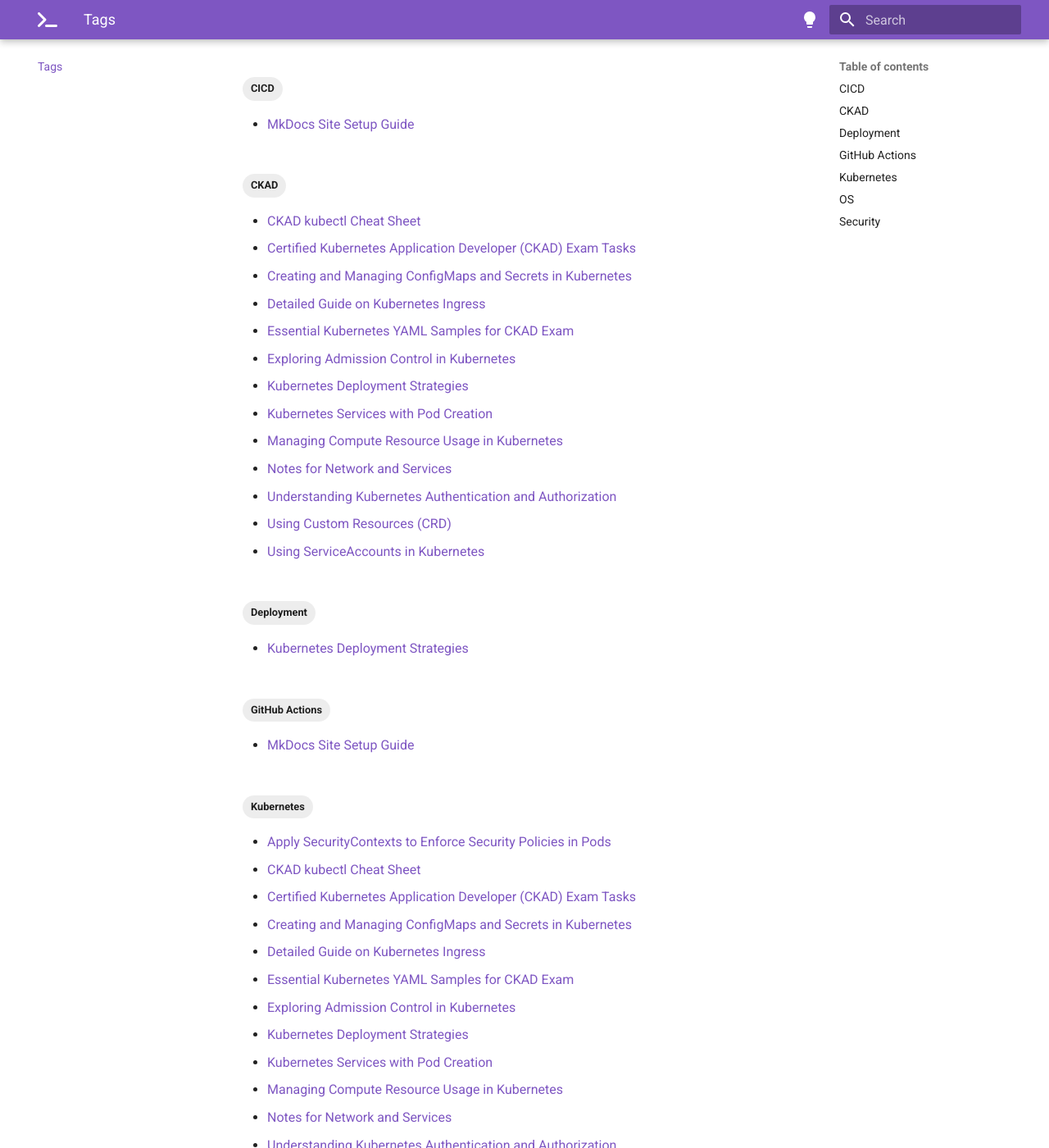
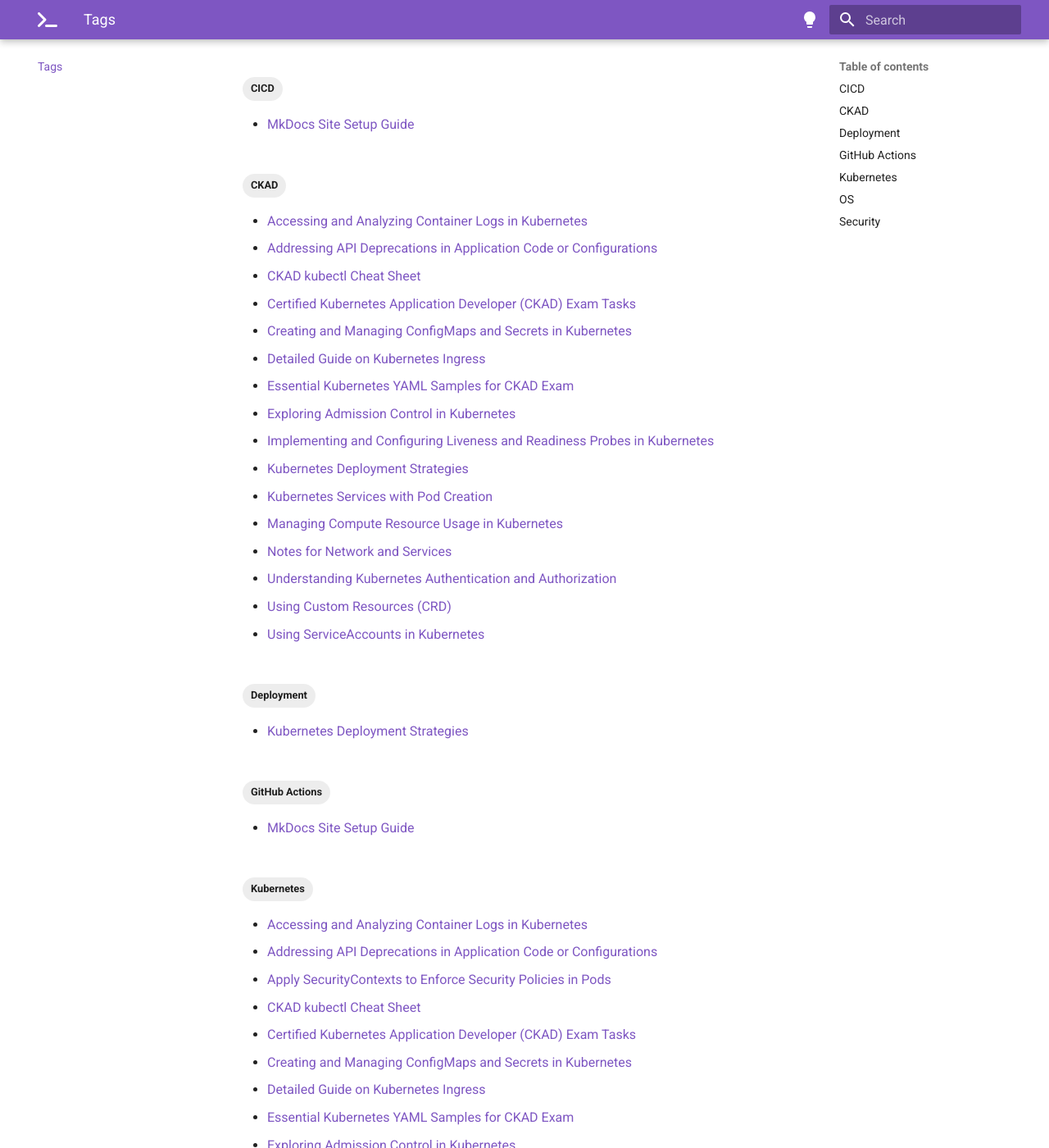
Before and after one commit to imyashkale/portfolio, an MkDocs documentation site: the page built from docs/tags.md, in a window 1280 px wide and 1400 px high, scrolled down 207 px. Shown: the whole window at 82% size. Built offline with MkDocs 1.6.1 and Material for MkDocs 9.7.7, drawn with Linux system fonts in a browser that asks for light colours; part of the change alters nothing that is shown; some of the changed text lies outside the part shown.

Commit message:
CKAD Content Updated

````diff
--- /dev/null
+++ b/docs/blog/posts/ckad/api-deprecations.md
@@ -0,0 +1,44 @@
+---
+
+title: Addressing API Deprecations in Application Code or Configurations
+icon: material/newspaper-variant-outline
+date: 2023-12-07 13:34:01
+categories:
+  - Kubernetes
+  - CKAD
+tags:
+  - CKAD
+  - Kubernetes
+---
+
+#### Overview
+
+API deprecation in Kubernetes is a critical process where changes to an API are announced well in advance, providing users ample time to update their code and tools. This is particularly important because Kubernetes removes support for deprecated APIs in General Availability (GA) only after 12 months or 3 Kubernetes releases, whichever is longer.
+
+!!! info "Documentation"
+    - [Kubernetes Deprecation Policy](https://kubernetes.io/docs/reference/using-api/deprecation-policy/){:target="_blank"}.
+    - [Deprecated API Migration Guide](https://kubernetes.io/docs/reference/using-api/deprecation-guide/){:target="_blank"}.
+
+#### Addressing API Deprecations
+
+1 **Stay Informed**
+
+- Regularly review the Kubernetes changelog and deprecation notices to stay ahead of upcoming changes.
+
+2 **Update Code and Configurations**
+
+- Modify application code and configurations to adopt the updated API versions. This is crucial for maintaining compatibility and functionality.
+
+3 **Test Changes**
+
+- After updating to newer APIs, thoroughly test your application to ensure there are no regressions or compatibility issues.
+
+4 **Monitor for Future Deprecations**
+
+- Continuously monitor Kubernetes releases for new deprecations to ensure your application remains compatible with future Kubernetes versions.
+
+#### Conclusion
+
+Proactively managing API deprecations in Kubernetes is essential for maintaining a stable and efficient application environment. By staying informed and making timely updates, developers can ensure seamless functionality and avoid potential disruptions caused by outdated APIs.
+
+---
--- a/docs/blog/posts/ckad/ckad-tasks.md
+++ b/docs/blog/posts/ckad/ckad-tasks.md
@@ -33,11 +33,11 @@ tags:
 
 ### Tasks
 
-- Address API deprecations in application code or configurations.
-- Implement and configure liveness and readiness probes.
+- [Address API deprecations in application code or configurations.](api-deprecations.md)
+- [Implement and configure liveness and readiness probes.](liveness-readiness.md)
 - Monitor applications using Kubernetes CLI tools like `kubectl top`.
-- Access and analyze container logs.
-- Debug common issues in a Kubernetes application.
+- [Access and analyze container logs.](container-logs.md)
+- Debug common issues in a Kubernetes application.]
 
 ## Application Environment, Configuration, and Security (25%)
 
--- /dev/null
+++ b/docs/blog/posts/ckad/container-logs.md
@@ -0,0 +1,67 @@
+---
+
+title: Accessing and Analyzing Container Logs in Kubernetes
+icon: material/newspaper-variant-outline
+date: 2023-12-07 10:00:01
+categories:
+  - Kubernetes
+  - CKAD
+tags:
+  - CKAD
+  - Kubernetes
+---
+
+#### Overview
+
+Accessing and analyzing container logs is a fundamental aspect of Kubernetes application observability and maintenance. Kubernetes provides various tools and commands, like `kubectl logs`, to retrieve and manage logs effectively.
+
+!!! info "Documentation"
+    [Accessing Container Logs](https://kubernetes.io/docs/concepts/cluster-administration/logging/){:target="_blank"}.
+
+#### Accessing Container Logs
+
+Kubernetes maintains logs for every container in its Pods. These logs are crucial for understanding the behavior of applications and troubleshooting issues.
+
+1 **Using `kubectl logs`**
+
+- Retrieve logs from a specific container in a Pod:
+
+```bash
+kubectl logs [POD_NAME] -n [NAMESPACE]
+```
+
+- For Pods with multiple containers, specify the container:
+
+```bash
+kubectl logs [POD_NAME] -n [NAMESPACE] -c [CONTAINER_NAME]
+```
+
+2 **Streaming Logs**
+
+- To continuously stream logs:
+
+```bash
+kubectl logs -f [POD_NAME] -n [NAMESPACE]
+```
+
+#### Analyzing Logs
+
+- **Pattern Recognition**: Look for error messages, exceptions, or specific log patterns that indicate problems.
+- **Timestamps**: Use timestamps in logs to correlate events and understand the sequence of operations.
+- **Log Aggregation Tools**: For a more comprehensive analysis, use log aggregation tools like ELK Stack (Elasticsearch, Logstash, Kibana) or similar.
+
+#### Example: Retrieving Logs from a Pod
+
+```bash
+# Retrieve logs from a specific pod in the 'default' namespace
+kubectl logs my-app-pod -n default
+
+# Stream logs from a container named 'web-container' in the 'my-app-pod'
+kubectl logs -f my-app-pod -n default -c web-container
+```
+
+#### Conclusion
+
+Effectively accessing and analyzing container logs in Kubernetes is vital for monitoring application health and diagnosing issues. Utilizing `kubectl logs` and other logging tools helps maintain the operational integrity of applications running in Kubernetes clusters.
+
+---
--- /dev/null
+++ b/docs/blog/posts/ckad/liveness-readiness.md
@@ -0,0 +1,117 @@
+---
+
+title: Implementing and Configuring Liveness and Readiness Probes in Kubernetes
+icon: material/newspaper-variant-outline
+date: 2023-12-07 13:34:01
+categories:
+  - Kubernetes
+  - CKAD
+tags:
+  - CKAD
+  - Kubernetes
+---
+
+#### Overview
+
+Liveness and readiness probes are essential for maintaining the health and efficiency of applications in Kubernetes. They can be implemented using HTTP requests or command executions inside the container.
+
+!!! info "Documentation"
+    [Configure Liveness, Readiness and Startup Probes](https://kubernetes.io/docs/tasks/configure-pod-container/configure-liveness-readiness-startup-probes/){:target="_blank"}.
+
+#### Implementing HTTP Get Probes
+
+1 **Liveness Probe with HTTP Get**
+
+- Checks if the `nginx` container is alive. If the probe fails, the container is restarted.
+
+    ```yaml
+    livenessProbe:
+    httpGet:
+        path: /
+        port: 80
+    initialDelaySeconds: 3
+    periodSeconds: 3
+    ```
+
+2 **Readiness Probe with HTTP Get**
+
+- Ensures the container is ready to accept traffic.
+
+    ```yaml
+    readinessProbe:
+    httpGet:
+        path: /
+        port: 80
+    initialDelaySeconds: 15
+    periodSeconds: 5
+    ```
+
+#### Implementing Command-Based Probes
+
+In addition to HTTP probes, Kubernetes allows configuring probes that execute a command inside the container:
+
+1 **Liveness Probe with Command**
+
+- Executes a command inside the container. The container is restarted if the command fails.
+
+    ```yaml
+    livenessProbe:
+    exec:
+        command:
+        - cat
+        - /tmp/healthy
+    initialDelaySeconds: 15
+    periodSeconds: 20
+    ```
+
+2 **Readiness Probe with Command**
+
+- Determines if the container is ready to serve traffic by executing a command.
+
+    ```yaml
+    readinessProbe:
+    exec:
+        command:
+        - cat
+        - /tmp/ready
+    initialDelaySeconds: 5
+    periodSeconds: 10
+    ```
+
+#### Example Pod Configuration
+
+Here's a realistic example of a Pod using both HTTP Get and Command probes:
+
+```yaml
+apiVersion: v1
+kind: Pod
+metadata:
+  name: probe-pod
+spec:
+  containers:
+  - name: nginx-container
+    image: nginx:1.20.1
+    ports:
+    - containerPort: 80
+    livenessProbe:
+      httpGet:
+        path: /
+        port: 80
+      initialDelaySeconds: 3
+      periodSeconds: 3
+    readinessProbe:
+      exec:
+        command:
+        - cat
+        - /usr/share/nginx/html/index.html
+      initialDelaySeconds: 5
+      periodSeconds: 10
+```
+
+In this configuration, the `nginx` container uses an HTTP Get liveness probe and a command-based readiness probe that checks for the existence of the `index.html` file.
+
+#### Conclusion
+
+Effectively using liveness and readiness probes in Kubernetes is crucial for ensuring that applications are running correctly and are ready to handle traffic. These probes help Kubernetes manage containers based on their real-time status, enhancing application reliability and availability.
+
+---
````
